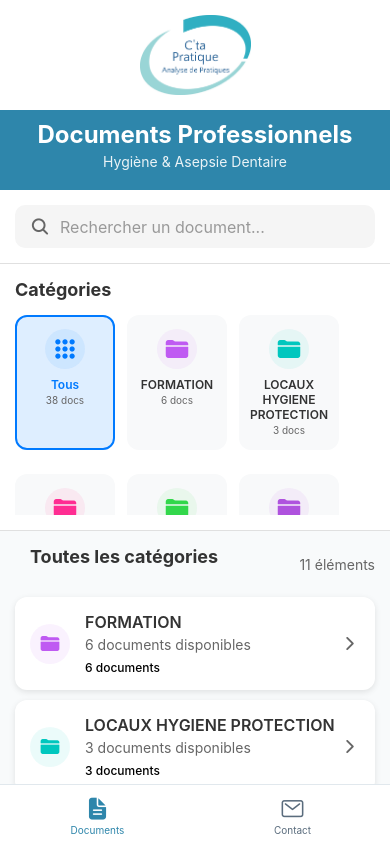
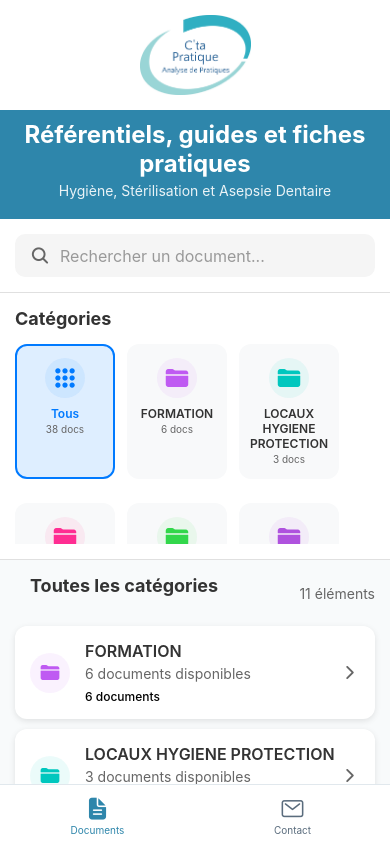
Before and after one commit to alexandreshenouda/ctapratique, a React Native app: screen /Documents in a window 390 px wide. Built offline with nearby package versions, Linux system fonts and the light colour scheme.

Commit message:
Modif titres

```diff
--- a/src/screens/DocumentsScreen.tsx
+++ b/src/screens/DocumentsScreen.tsx
@@ -472,8 +472,8 @@ const DocumentsScreen: React.FC = () => {
           </View>
         ) : (
           <>
-            <Text style={styles.headerTitle}>Documents Professionnels</Text>
-            <Text style={styles.headerSubtitle}>Hygiène & Asepsie Dentaire</Text>
+            <Text style={styles.headerTitle}>Référentiels, guides et fiches pratiques</Text>
+            <Text style={styles.headerSubtitle}>Hygiène, Stérilisation et Asepsie Dentaire</Text>
           </>
         )}
       </View>
```
